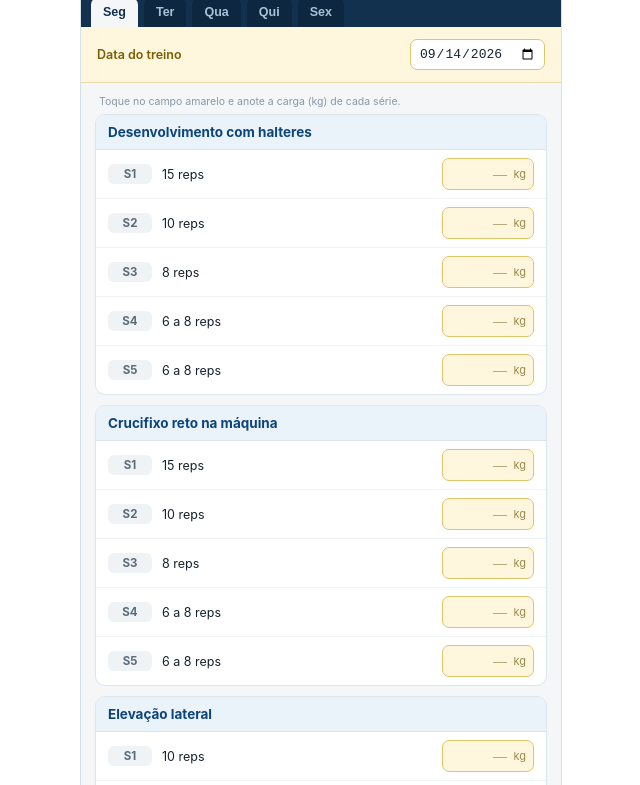
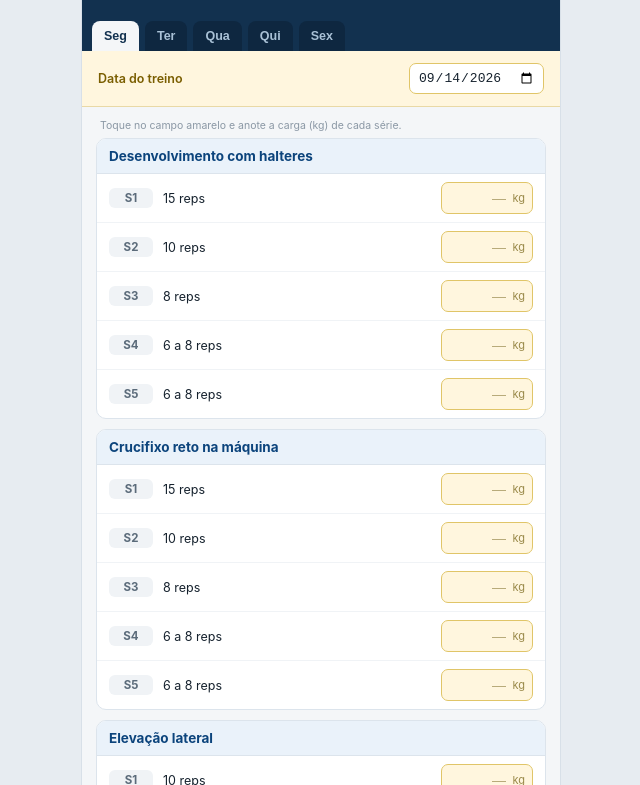
Before and after one commit to stauogames-debug/treino-academia, a plain HTML site: page index.html.html in a window 1280 px wide. Shown: the part 91-876 px from the top of the page, without its empty margins (319-959 px from the left). Drawn offline with Linux system fonts and the light colour scheme.

Commit message:
Modify viewport settings and style adjustments
Updated viewport meta tag and added styles for html and body.

```diff
--- a/index.html.html
+++ b/index.html.html
@@ -2,15 +2,17 @@
 <html lang="pt-BR">
 <head>
 <meta charset="UTF-8">
-<meta name="viewport" content="width=device-width, initial-scale=1.0">
+<meta name="viewport" content="width=device-width, initial-scale=1.0, maximum-scale=1.0">
 <title>Treino da Semana</title>
-</head>
-<body>
-<div id="app"></div>
 <style>
-  #app * { box-sizing: border-box; }
+  * { box-sizing: border-box; }
+  html, body {
+    margin: 0;
+    padding: 16px 10px;
+    background: #E7ECF1;
+    font-family: -apple-system, BlinkMacSystemFont, "Segoe UI", Arial, sans-serif;
+  }
   #app {
-    font-family: -apple-system, BlinkMacSystemFont, "Segoe UI", Arial, sans-serif;
     max-width: 480px;
     margin: 0 auto;
     color: #16222E;
@@ -149,6 +151,9 @@
     padding: 0 4px 6px;
   }
 </style>
+</head>
+<body>
+<div id="app"></div>
 <script>
 (function(){
   var DAYS = [
@@ -340,6 +345,5 @@
   render();
 })();
 </script>
-
 </body>
 </html>
```
